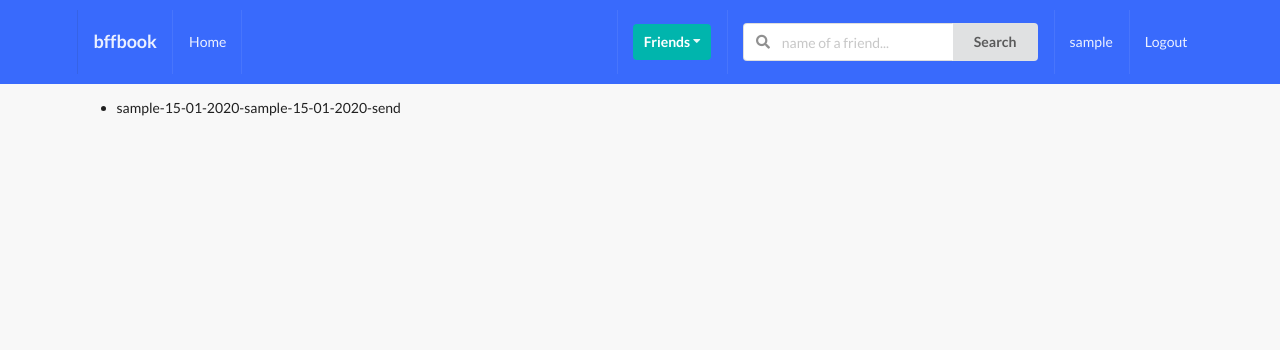
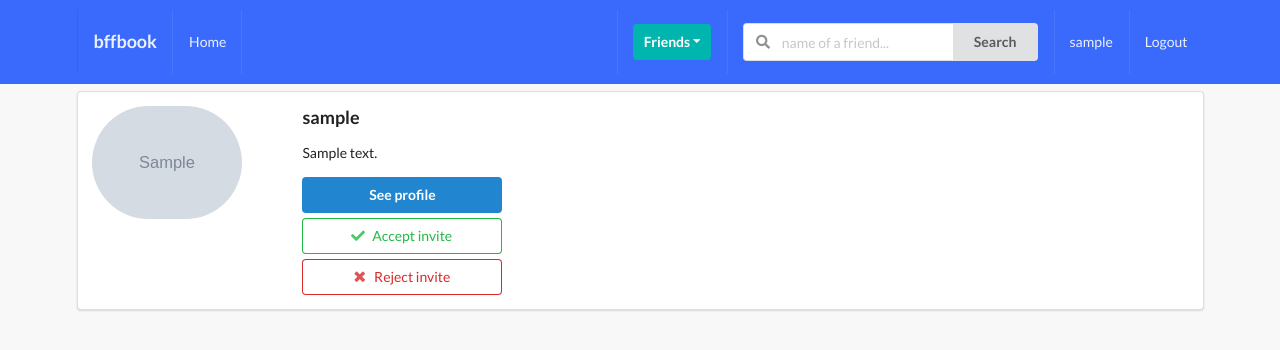
Before and after one commit to BobHawler/FBLike, a Django app: page /profiles/my-invites/ in a window 1280 px wide. Shown: the top 350 px of the page. Run offline with Django 4.2, Linux system fonts and the light colour scheme; a user stored in the database is signed in; tables that the repository leaves empty hold one stand-in row (values such as "Sample post"); grey boxes marked "Sample" are stand-in pictures; some libraries are stand-ins or nearby versions.

Commit message:
Accept and reject invite implemented

```diff
--- a/src/profiles/templates/profiles/my_invites.html
+++ b/src/profiles/templates/profiles/my_invites.html
@@ -5,9 +5,37 @@
  {% endblock title %}
 
  {% block content %}
-    <ul>
-        {% for item in qs %}
-            <li>{{item}}</li>
-        {% endfor %}
-    </ul>
+
+    {% if is_empty %}
+        <h1>No invatations here.</h1>
+    {% endif %}
+
+    {% for obj in qs %}
+        <div class="ui segment">
+            <div class="ui grid">
+                <div class="row">
+                    <div class="three wide column">
+                        <img class="ui small circular image" src={{obj.avatar.url}}>
+                    </div>
+                    <div class="thirteen wide column">
+                        <h3>{{obj.user}}</h3>
+                        <p>{{obj.bio}}</p>
+                        <a href="">
+                            <button class="ui primary button mb-5 w-big">See profile</button>
+                        </a>
+                        <form action="{% url 'profiles:accept-invite' %}" method="POST">
+                            {% csrf_token %}
+                            <input type="hidden" name="profile_pk" value="{{obj.pk}}">
+                            <button type="submit" class="ui positive basic button mb-5 w-big"><i class="check icon"></i>Accept invite</button>
+                        </form>
+                        <form action="{% url 'profiles:reject-invite' %}" method="POST">
+                            {% csrf_token %}
+                            <input type="hidden" name="profile_pk" value="{{obj.pk}}">
+                            <button type="submit" class="ui negative basic button mb-5, w-big"><i class="close icon"></i>Reject invite</button>
+                        </form>
+                    </div>
+                </div>
+            </div>
+        </div>
+    {% endfor %}
  {% endblock content %}
--- a/src/profiles/urls.py
+++ b/src/profiles/urls.py
@@ -5,7 +5,9 @@ from .views import (
     invite_profiles_list_view,
     ProfileListView,
     send_invatation,
-    remove_from_friends
+    remove_from_friends,
+    accept_invatation,
+    reject_invatation,
 )
 
 app_name = 'profiles'
@@ -17,4 +19,6 @@ urlpatterns = [
     path('to-invite/', invite_profiles_list_view, name='invite-profiles-view'),
     path('send-invite/', send_invatation, name='send-invite'),
     path('remove-friend/', remove_from_friends, name='remove-friend'),
+    path('my-invites/accept/', accept_invatation, name='accept-invite'),
+    path('my-invites/reject/', reject_invatation, name='reject-invite'),
 ]
--- a/src/profiles/views.py
+++ b/src/profiles/views.py
@@ -1,5 +1,5 @@
 from typing import Any, Dict
-from django.shortcuts import render, redirect
+from django.shortcuts import render, redirect, get_object_or_404
 from .models import Profile, Relationship
 from .forms import ProfileModelForm
 from django.views.generic import ListView
@@ -30,10 +30,38 @@ def my_profile_view(request):
 def invites_recieved_view(request):
     profile = Profile.objects.get(user=request.user)
     qs = Relationship.objects.invitations_received(profile)
-
-    context = {'qs': qs}
+    results = list(map(lambda x: x.sender, qs))
+    is_empty = False
+    if len(results) == 0:
+        is_empty = True
+    context = {
+        'qs': results,
+        'is_empty': is_empty,
+    }
 
     return render(request, 'profiles/my_invites.html', context)
+
+
+def accept_invatation(request):
+    if request.method == "POST":
+        pk = request.POST.get('profile_pk')
+        sender = Profile.objects.get(pk=pk)
+        receiver = Profile.objects.get(user=request.user)
+        rel = get_object_or_404(Relationship, sender=sender, receiver=receiver)
+        if rel.status == 'send':
+            rel.status = 'accepted'
+            rel.save()
+    return redirect('profiles:my-invites-view')
+
+
+def reject_invatation(request):
+    if request.method == "POST":
+        pk = request.POST.get('profile_pk')
+        receiver = Profile.objects.get(user=request.user)
+        sender = Profile.objects.get(pk=pk)
+        rel = get_object_or_404(Relationship, sender=sender, receiver=receiver)
+        rel.delete()
+    return redirect('profiles:my-invites-view')
 
 
 def invite_profiles_list_view(request):
```
